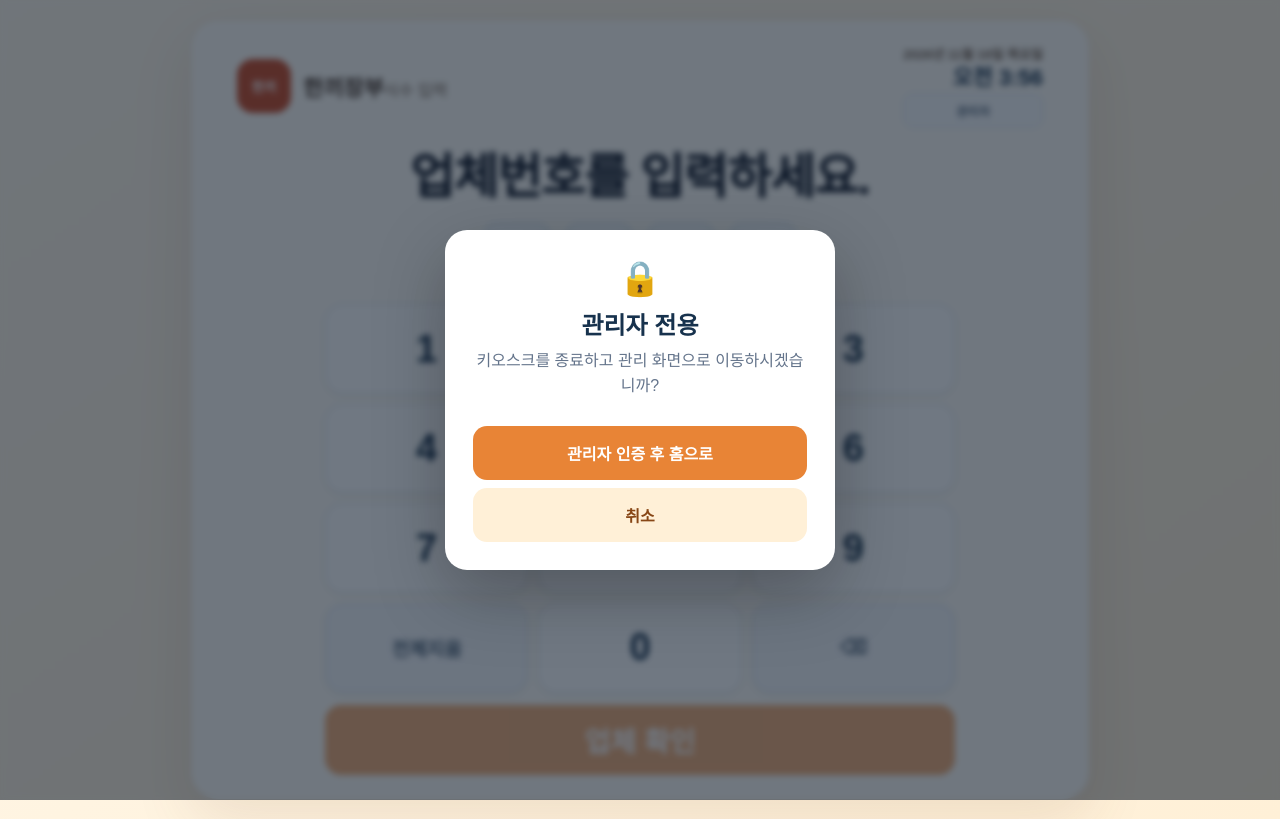
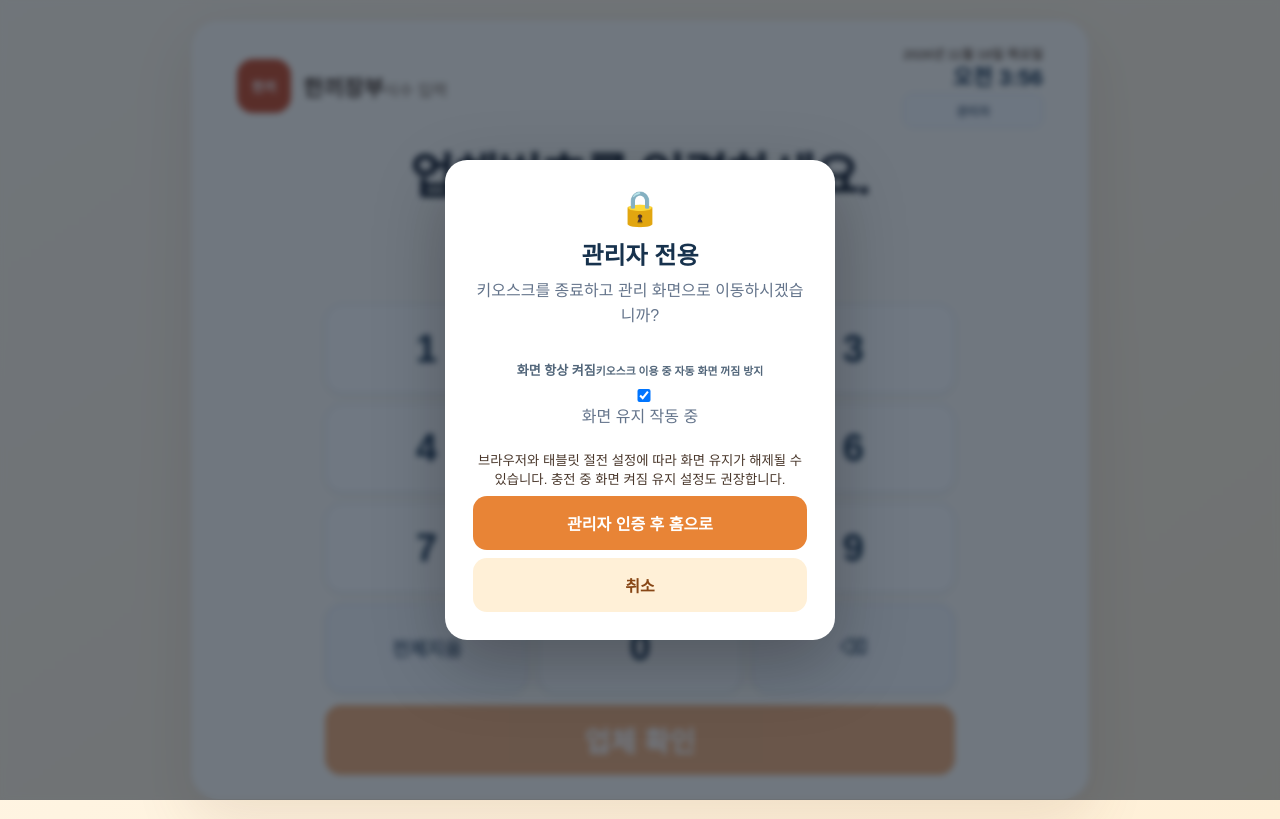
Before and after one commit to profile2018/hankki-jangbu, a Next.js app: page /kiosk in a window 1280 px wide. Both pictures are taken after a click on the button "한끼". Built offline with nearby package versions, Linux system fonts and the light colour scheme; no server answers.

Commit message:
Add persistent screen wake lock toggle to kiosk admin settings

```diff
--- a/app/kiosk/page.js
+++ b/app/kiosk/page.js
@@ -1,6 +1,6 @@
 "use client";
 
-import { useEffect, useState } from "react";
+import { useEffect, useRef, useState } from "react";
 import { createClient } from "../../lib/supabase/client";
 
 function KioskClock() {
@@ -15,6 +15,35 @@ function KioskClock() {
 export default function KioskPage(){
  const [restaurantId,setRestaurantId]=useState(""); const [pin,setPin]=useState(""); const [company,setCompany]=useState(null); const [mealType,setMealType]=useState("lunch"); const [headcount,setHeadcount]=useState(1); const [headcountBuffer,setHeadcountBuffer]=useState(""); const [message,setMessage]=useState(""); const [busy,setBusy]=useState(false); const [done,setDone]=useState(false); const [adminOpen,setAdminOpen]=useState(false); const [adminMessage,setAdminMessage]=useState("");
  useEffect(()=>{const params=new URLSearchParams(window.location.search);setRestaurantId(params.get("r")||"");},[]);
+ const [keepScreenOn,setKeepScreenOn]=useState(true);
+ const [wakeStatus,setWakeStatus]=useState("checking");
+ const wakeLockRef=useRef(null);
+ const keepScreenOnRef=useRef(true);
+ useEffect(()=>{try{const saved=localStorage.getItem("hankki-kiosk-keep-screen-on");const enabled=saved!=="false";keepScreenOnRef.current=enabled;setKeepScreenOn(enabled);}catch{}},[]);
+ useEffect(()=>{
+   let disposed=false;
+   async function releaseWakeLock(){const lock=wakeLockRef.current;wakeLockRef.current=null;if(lock){try{await lock.release();}catch{}}}
+   async function requestWakeLock(){
+     if(disposed||!keepScreenOn||document.visibilityState!=="visible")return;
+     if(!("wakeLock" in navigator)||typeof navigator.wakeLock?.request!=="function"){setWakeStatus("unsupported");return;}
+     if(wakeLockRef.current&&!wakeLockRef.current.released){setWakeStatus("active");return;}
+     try{
+       const lock=await navigator.wakeLock.request("screen");
+       if(disposed||!keepScreenOnRef.current){try{await lock.release();}catch{}return;}
+       wakeLockRef.current=lock;setWakeStatus("active");
+       lock.addEventListener("release",()=>{if(wakeLockRef.current===lock){wakeLockRef.current=null;setWakeStatus("inactive");}});
+     }catch{if(!disposed)setWakeStatus("blocked");}
+   }
+   if(keepScreenOn){setWakeStatus("checking");requestWakeLock();}
+   else{setWakeStatus("off");releaseWakeLock();}
+   const onVisible=()=>{if(document.visibilityState==="visible")requestWakeLock();else setWakeStatus("inactive");};
+   document.addEventListener("visibilitychange",onVisible);
+   window.addEventListener("focus",requestWakeLock);
+   return()=>{disposed=true;document.removeEventListener("visibilitychange",onVisible);window.removeEventListener("focus",requestWakeLock);releaseWakeLock();};
+ },[keepScreenOn]);
+ function changeKeepScreenOn(enabled){keepScreenOnRef.current=enabled;setKeepScreenOn(enabled);try{localStorage.setItem("hankki-kiosk-keep-screen-on",String(enabled));}catch{}}
+ const wakeStatusText=!keepScreenOn?"화면 유지 꺼짐":wakeStatus==="active"?"화면 유지 작동 중":wakeStatus==="unsupported"?"이 브라우저에서는 지원하지 않습니다":wakeStatus==="blocked"?"화면 유지 요청 실패 · 태블릿 설정을 확인하세요":wakeStatus==="inactive"?"대기 중 · 화면 복귀 시 재요청":"화면 유지 연결 중";
+
  async function identify(e){e?.preventDefault();setMessage("");if(!restaurantId)return setMessage("식당 연결 정보가 없습니다. 사장님께 문의해 주세요.");if(!/^\d{4}$/.test(pin))return setMessage("업체번호 4자리를 입력해 주세요.");setBusy(true);const s=createClient();const{data,error}=await s.rpc("kiosk_identify_company",{p_restaurant_id:restaurantId,p_pin:pin});const row=Array.isArray(data)?data[0]:data;if(error||!row){setCompany(null);setPin("");setMessage("등록된 업체를 찾을 수 없습니다. 업체번호를 다시 확인해 주세요.");}else{setCompany(row);setMealType("lunch");setHeadcount(1);setHeadcountBuffer("");}setBusy(false);}
  function pressPinNumber(n){if(busy)return;setMessage("");setPin(c=>c.length>=4?c:`${c}${n}`)} function backspacePin(){if(!busy)setPin(c=>c.slice(0,-1))} function clearPin(){if(!busy)setPin("")}
  function pressHeadcountNumber(n){if(busy)return;setMessage("");setHeadcountBuffer(prev=>{const next=(prev+String(n)).slice(0,3);const value=Math.min(999,Number(next||0));setHeadcount(value);return next;});}
@@ -25,7 +54,7 @@ export default function KioskPage(){
  function reset(){setPin("");setCompany(null);setMealType("lunch");setHeadcount(1);setHeadcountBuffer("");setMessage("");setDone(false)}
  function openAdmin(){setAdminMessage("");setAdminOpen(true)}
  async function goAdmin(){setAdminMessage("");const s=createClient();const{data:{session}}=await s.auth.getSession();if(session){window.location.href="/dashboard";return;}setAdminMessage("관리자 로그인이 필요합니다. 로그인 화면으로 이동합니다.");setTimeout(()=>{window.location.href="/login"},700)}
- const adminModal=adminOpen?<div className="kiosk-admin-backdrop" onClick={()=>setAdminOpen(false)}><div className="kiosk-admin-modal" onClick={e=>e.stopPropagation()}><div className="admin-lock">🔒</div><h2>관리자 전용</h2><p>키오스크를 종료하고 관리 화면으로 이동하시겠습니까?</p><button className="btn primary" onClick={goAdmin}>관리자 인증 후 홈으로</button><button className="btn secondary" onClick={()=>setAdminOpen(false)}>취소</button>{adminMessage&&<span>{adminMessage}</span>}</div></div>:null;
+ const adminModal=adminOpen?<div className="kiosk-admin-backdrop" onClick={()=>setAdminOpen(false)}><div className="kiosk-admin-modal" onClick={e=>e.stopPropagation()}><div className="admin-lock">🔒</div><h2>관리자 전용</h2><p>키오스크를 종료하고 관리 화면으로 이동하시겠습니까?</p><div className="kiosk-display-setting"><label htmlFor="kiosk-keep-screen-on"><span><strong>화면 항상 켜짐</strong><small>키오스크 이용 중 자동 화면 꺼짐 방지</small></span><input id="kiosk-keep-screen-on" type="checkbox" checked={keepScreenOn} onChange={e=>changeKeepScreenOn(e.target.checked)}/></label><p role="status">{wakeStatusText}</p><small>브라우저와 태블릿 절전 설정에 따라 화면 유지가 해제될 수 있습니다. 충전 중 화면 켜짐 유지 설정도 권장합니다.</small></div><button className="btn primary" onClick={goAdmin}>관리자 인증 후 홈으로</button><button className="btn secondary" onClick={()=>setAdminOpen(false)}>취소</button>{adminMessage&&<span>{adminMessage}</span>}</div></div>:null;
  if(done)return <main className={`kiosk-shell done-${mealType}`}><section className="kiosk-card kiosk-done"><KioskClock/><div className="done-mark">✓</div><h1>등록되었습니다</h1><p>{company?.company_name} · {mealType==="lunch"?"중식":"석식"} {headcount}명</p><strong className="meal-wish">맛있는 식사하세요.</strong><span>잠시 후 업체번호 입력 화면으로 돌아갑니다.</span></section></main>;
  return <main className={`kiosk-shell ${company?"kiosk-company-mode":""}`}>
  {company&&<aside className="kiosk-reselect-panel"><button type="button" className="kiosk-company-back" onClick={reset}>← 업체 다시 선택</button><p>다른 업체라면 이 버튼을 눌러 업체번호 입력 화면으로 돌아가세요.</p></aside>}
```
